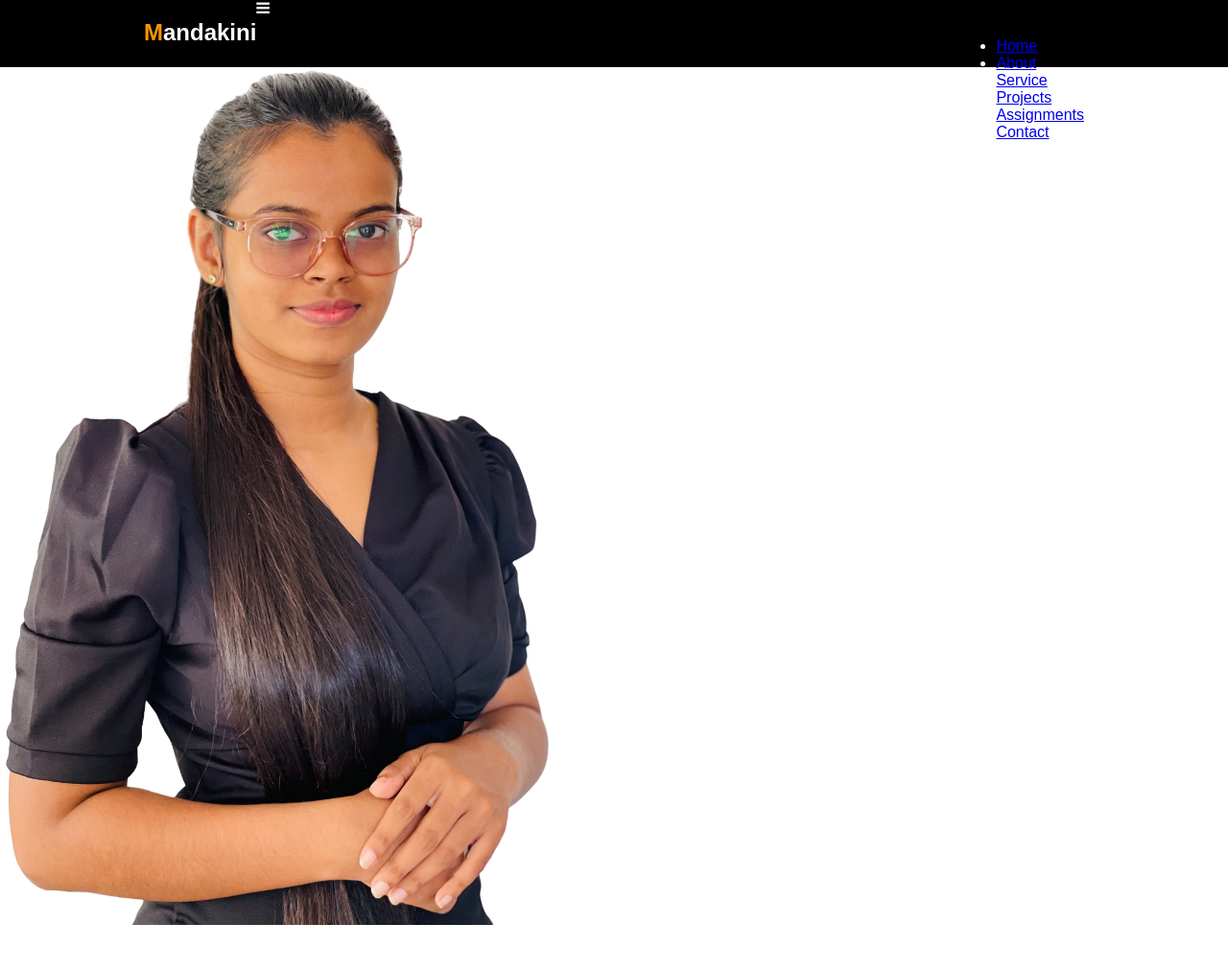
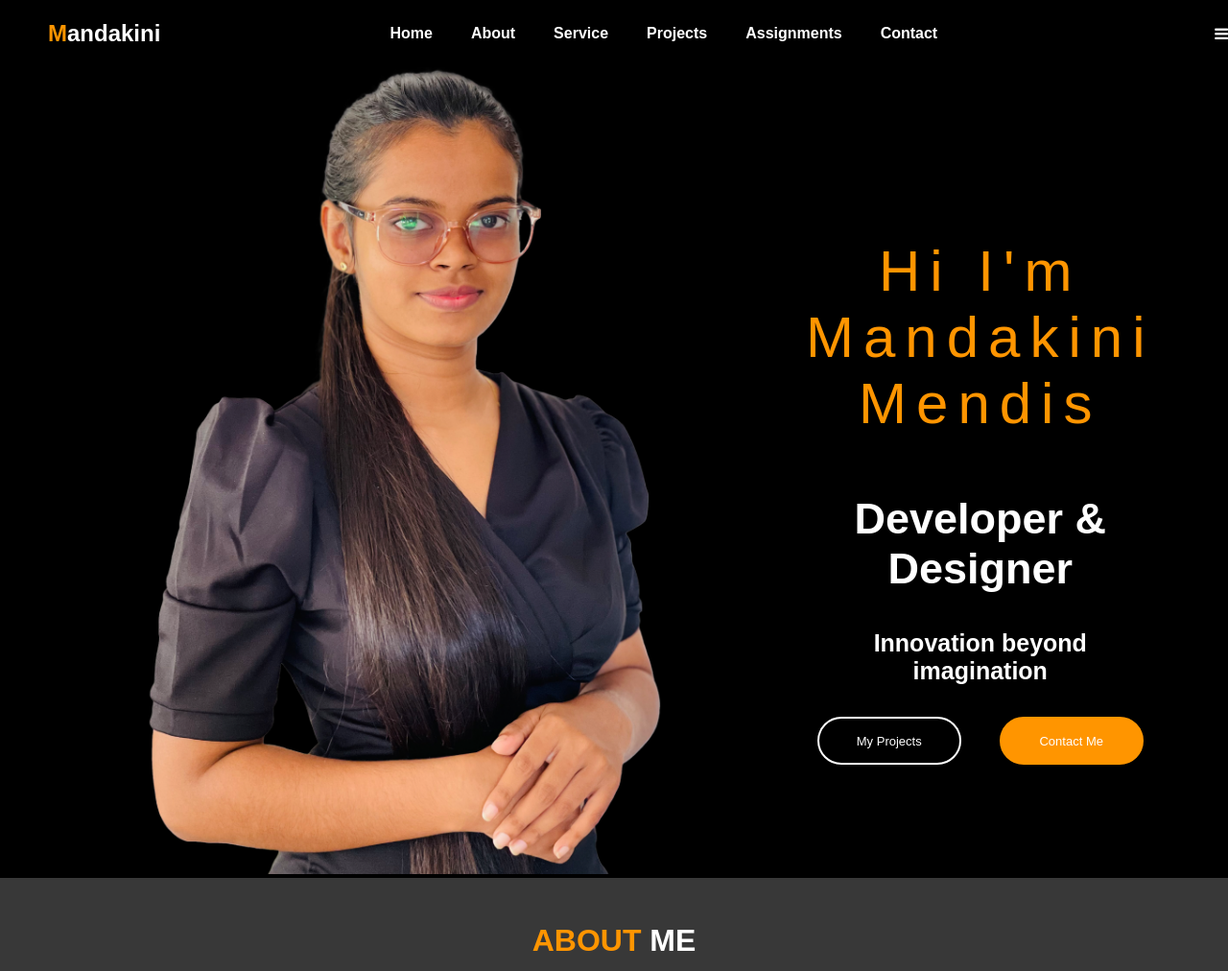
Before and after one commit to HirushiMandakini/myportfolio, a plain HTML site: page index.html in a window 1280 px wide. Shown: the top 1012 px of the page at 96% size. Drawn offline with nearby package versions, Linux system fonts and the light colour scheme; a script that the page names is missing.

Commit message:
css changed

```diff
--- a/styles.css
+++ b/styles.css
@@ -15,126 +15,143 @@ body {
     color: var(--White);
 }
 
-#home {
-    background-color: var(--Black); /* Choose your desired background color */
-}
-
 .nav-bar {
+    display: flex;
+    justify-content: space-between;
+    align-items: center; /* Center items vertically */
     height: 70px;
     background-color: var(--Black);
-}
-
-.logo-nav {
-    float: left;
-    margin-left: 150px;
-    color: var(--White);
 }
 
 .logo-m {
     color: var(--Yellow);
 }
+.logo-nav {
+    margin-left: 50px;
+}
+.nav-items ul {
+    list-style-type: none; /* Remove bullets */
+    padding: 0; /* Remove default padding */
+    margin: 0; /* Remove default margin */
+    display: flex; /* Use flexbox for horizontal alignment */
+    gap: 40px;
+}
 
 .nav-items {
-    float: right;
-    margin-right: 150px;
-    margin-top: 23px;
+    margin-right: 50px; /* Add space between list items */
 }
 
-.nav-items nav ul {
-    list-style-type: none;
-    margin: 0;
-    padding: 0;
+
+.nav-items ul li a {
+    font-weight: bold;
+    text-decoration: none; /* Remove underline */
+    color: inherit; /* Inherit text color */
 }
 
-.nav-items nav ul li {
-    display: inline;
-    margin-left: 10px;
+.nav-items ul li:hover {
+    color: var(--Yellow); /* Change to your desired text color */
 }
 
-.nav-items nav ul li a {
-    color: var(--White);
-    text-decoration: none;
-    margin-right: 15px;
-    margin-left: 15px;
-    font-weight: bold;
-}
 
-.nav-items nav ul li a:hover {
-    font-weight: bold;
-    color: var(--Yellow);
-}
 
 /*home*/
 
-.home-img {
-    margin-left: 150px;
+#particles-js {
+    position: absolute;
+    top: 0;
+    left: 0;
+    width: 100%;
+    height: 100%;
+    z-index: -1; /* Set a lower z-index */
 }
 
-.h-img-1 {
-    width: auto;
-    height: auto;
-    position: relative;
+.homesec{
+    background-color: var(--Black);
+    display: flex;
+    padding: 0px 150px; /* top/bottom padding first, then left/right padding */
+    gap: 150px;
+    position: relative; /* Ensure relative positioning for absolute child */
+    z-index: 0; /* Set a lower z-index */
 }
 
-.home-titles-d {
-    float: right;
-    margin-top: 250px;
-    margin-right: 350px;
-    height: auto;
-    width: auto;
+.img-container {
+    position: relative; /* Ensure relative positioning for absolute child */
+    z-index: 1; /* Set a higher z-index */
 }
 
-.home-titles-d h3  {
-font-size: 60px;
-color: var(--Yellow);
+.img-container img {
+    max-width: 540px; /* This will make the image scale down if it's wider than its container */
+    height: auto; /* This will maintain the aspect ratio */
 }
 
-.home-titles-d h1  {
-    font-size: 40px;
+.hometextandbtncontainer {
+    position: relative; /* Ensure relative positioning for absolute child */
+    z-index: 1; /* Set a higher z-index */
+    display: flex;
+    flex-direction: column;
+    align-items: center; /* Center items horizontally */
+    justify-content: center; /* Center items vertically */
+    text-align: center; /* Center text */
+}
+
+.hometextdiv h3 {
+    color: var(--Yellow);
+    font-size: 60px;
+    letter-spacing: 10px;
+    font-weight: lighter;
+}
+
+.hometextdiv h1 {
+    font-size: 45px;
+}
+
+.hometextdiv h4 {
+    font-size: 25px;
+}
+
+.homebtncontainer {
+    display: flex;
+    justify-content: center;
+    gap: 40px; /* Adjust the gap between buttons */
+}
+
+.ContactMe-btn {
+    width: 150px;
+    height: 50px;
+    border-radius: 30px;
+    background-color: var(--Yellow);
     color: var(--White);
-    text-align: center;
-    }
+    font-size: 13px;
+    border: 2px solid var(--Yellow);
+    transition: background-color 0.3s ease, color 0.3s ease, border-color 0.3s ease;
+}
+
+.ContactMe-btn:hover {
+    background-color: transparent;
+    color: var(--White);
+    border: 2px solid var(--White);
+}
 
 
-.home-titles-d h4  {
-    font-size: 20px;
+.myprojects-btn {
+    width: 150px;
+    border-radius: 30px;
+    font-size: 13px;
+    background-color: transparent;
     color: var(--White);
-    text-align: center;
- }
+    border: 2px solid var(--White);
+    transition: background-color 0.3s ease, color 0.3s ease, border-color 0.3s ease;
+}
 
- .home-btn {
-    text-align: center;
- }
+.myprojects-btn:hover {
+    background-color: var(--Yellow);
+    color: var(--Black);
+    border: 2px solid var(--Yellow);
+}
 
- .myprojects-btn {
-    margin-right: 25px;
-    width: 150px;
-    height: 50px;
-    border: 2px solid var(--White);
-    border-radius: 50px;
-    background-color: var(--Black);
-    color: var(--White);
- }
 
- .ContactMe-btn {
-    margin-left: 25px;
-    width: 150px;
-    height: 50px;
-    border: 2px solid var(--Yellow);
-    border-radius: 50px;
-    background-color: var(--Yellow);
-    color: var(--White);
- }
 
- .ContactMe-btn:hover {
-    width: 150px;
-    height: 50px;
-    border: 2px solid var(--White);
-    border-radius: 50px;
-    background-color: var(--Black);
-    color: var(--White);
- }
-
+/*home*/
 
  /*About Me */
 
@@ -374,23 +391,21 @@ color: var(--Yellow);
 
 #aboutfooter {
     background-color: var(--lightBlack);
-    padding: 40px 320px; /* Adjusted padding */
+    padding: 40px 50px; /* Adjusted padding */
     display: flex;
-
+    gap: 50px;
+    justify-content: center; /* Center items horizontally */
 }
 
 
 .footone{
     width: 400px;
-    margin-left: 120px;
 }
 .foottwo{
     width: 240px;
-    margin-left: 120px;
 }
 .footthree {
-    width: 160px;
-   margin-left: 120px;
+    width: 250px;
 }
 
 .footthree ul,
```
